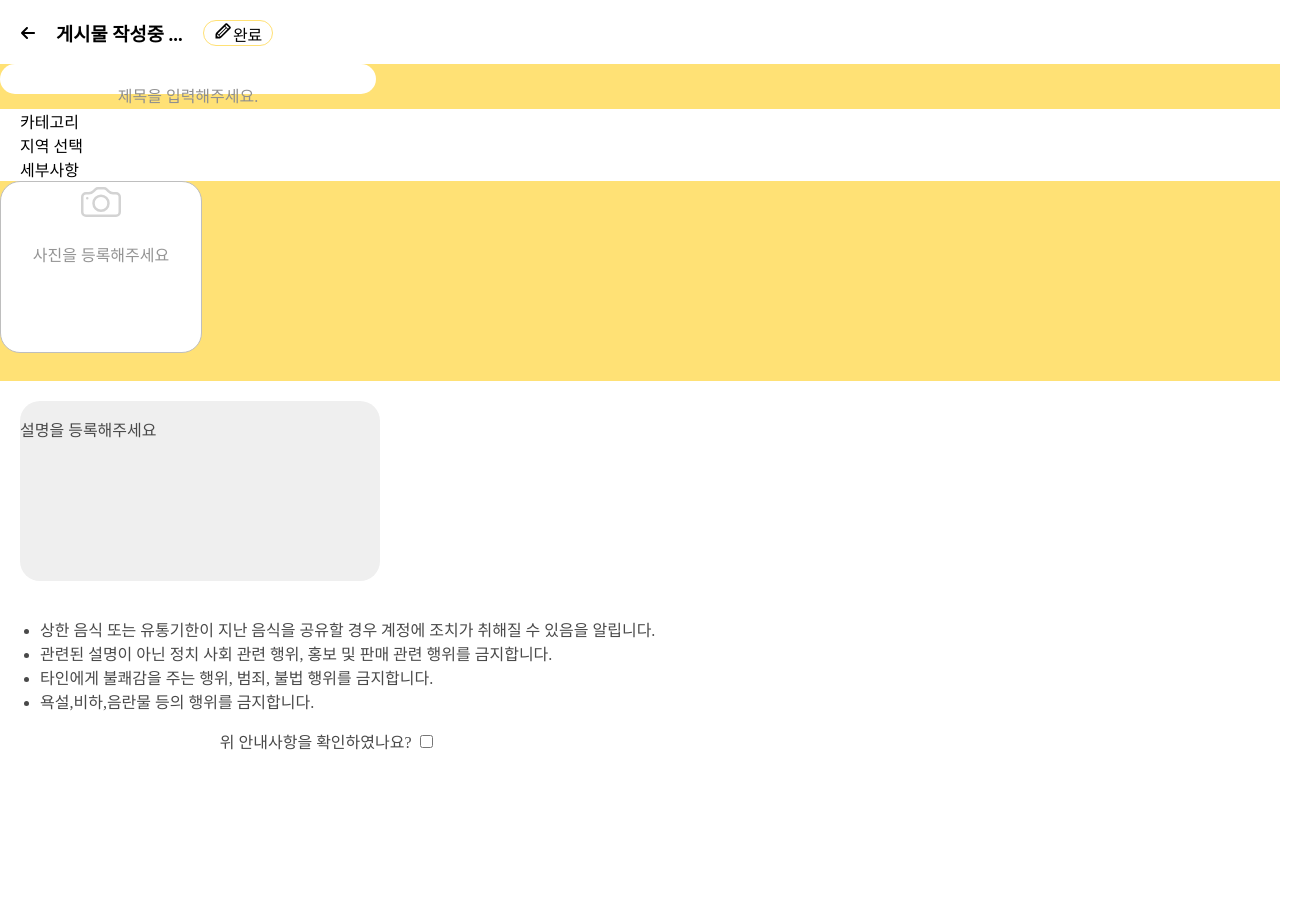
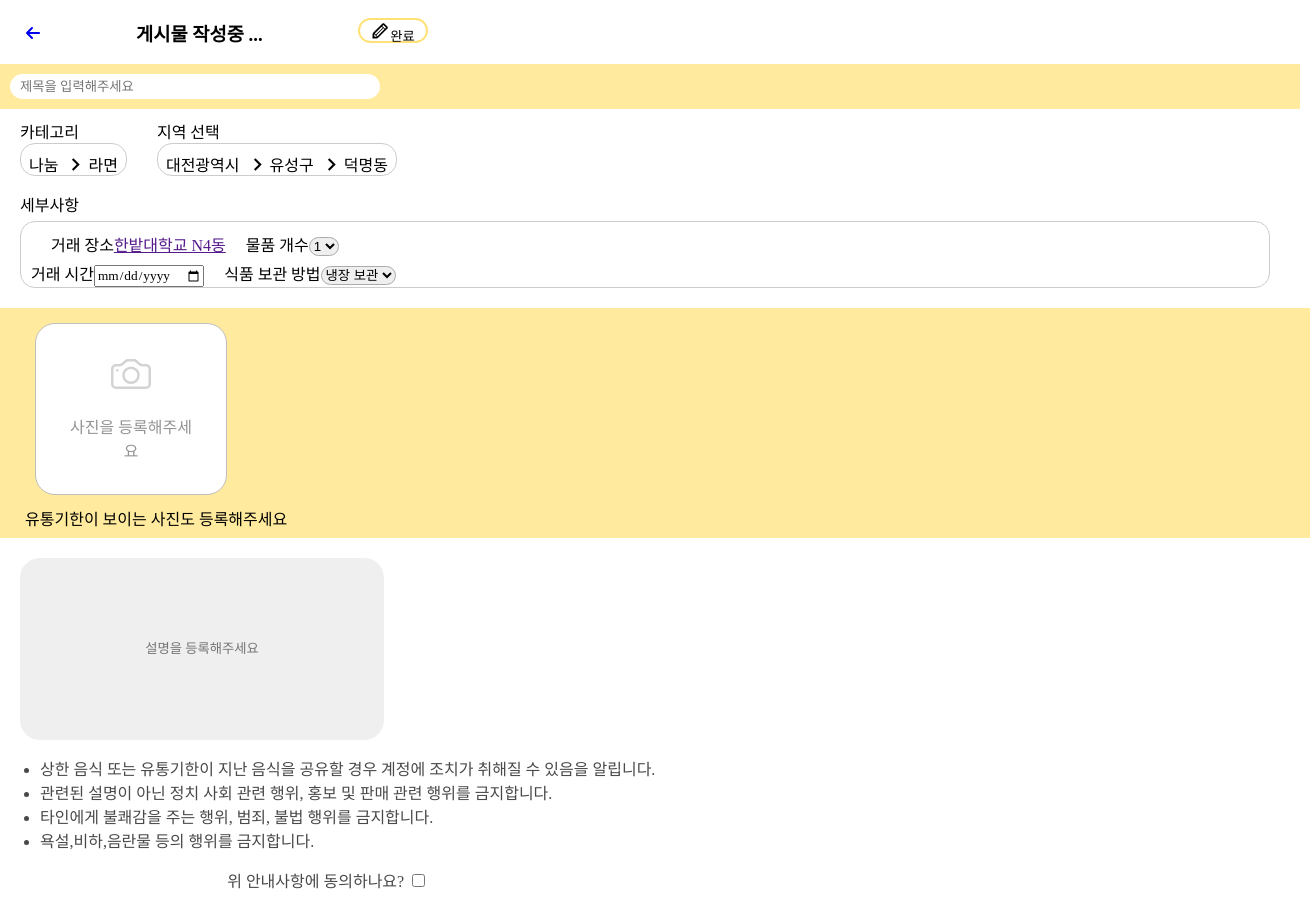
Before and after one commit to delaying/Foodi-e, a React (Create React App) app: page /post/change/write in a window 1280 px wide. Shown: the whole page, 1310 px wide, since content can reach past the window. Before the commit the page ends 800 px from the top, so only its background shows below. Built offline with nearby package versions, Linux system fonts and the light colour scheme; a web font is replaced by a local one.

Commit message:
게시물 작성 페이지css작업

```diff
--- /dev/null
+++ b/postcss.config.js
@@ -0,0 +1,6 @@
+module.exports = {
+  plugins: {
+    tailwindcss: {},
+    autoprefixer: {},
+  },
+}
--- a/src/App.css
+++ b/src/App.css
@@ -34,9 +34,11 @@
 
 }
 
-body{
+body,
+input{
     font-family:var(--font-story);
 }
+
 
 
 /*header*/
@@ -54,25 +56,27 @@ header .title {
     margin-left : 30px;
 }
 
-header .search{
-    display: flex;
-    background-color:var(--main-color);
-    width:190px;
+header .search .search-icon {
+    position:absolute;
+    left:270px;
+    margin-top:-20px;
+}
+
+header .search input{
+    position:relative;
+    background-color:#FFE175;
+    width:200px;
     height : 22px;
+    margin-top:5px;
+    border:none;
     border-radius:20px;
     margin-right:20px;
 }
-
-header .search .search-icon {
-    margin-left:40px;
-    margin-top:2px;
+header .search input::placeholder{
+    color:white;
 }
-
-header .search .search-text {
-    font-size: var(--font-small);
-    color: white;
-    margin-top:5px;
-    margin-left: 20px;
+header .search input:focus{
+    outline:none;
 }
 
 
--- a/src/component/PostComponent.js
+++ b/src/component/PostComponent.js
@@ -59,7 +59,7 @@ function Post() {
                         <span className="post-image" >
                             <img style={postImageStyle} src="https://w.namu.la/s/f736d9222a735c1291edb8e6dcbb53b20bf39160e29e81266741cab1fb40fbed6c6ce7f9ac57657831cf879ba12507d5e2a7779f371d66e0aef77624669602668553052b197f81010a48a4b238a17eee" alt=""/>
                         </span>
-                        <span className="post-title" style={postTitleStyle}>
+                        <span className="post-user-title" style={postTitleStyle}>
                             사과 나눔해요
                         </span>
                         <span className="post-user-image">
--- a/src/routes/WritePost.js
+++ b/src/routes/WritePost.js
@@ -1,70 +1,152 @@
-import React, { useEffect } from 'react';
+import React, {useEffect, useState} from 'react';
 import {Link} from "react-router-dom";
 import {TiPencil} from "react-icons/ti";
 import {ImArrowLeft2} from "react-icons/im";
 import {BsCamera} from "react-icons/bs";
+import {MdKeyboardArrowRight} from "react-icons/md";
 import './writePost.css';
 
+function WritePost({history}) {
+    //사진등록
+    const [myImage, setMyImage] = useState("");
 
+    const addImage = e => {
+        const nowSelectImageList = e.target.files;
+        const nowImageURLList = [...myImage];
 
-function WritePost({history}){
+        for (let i = 0; i < nowImageURLList.length; i++) {
+            const nowImageUrl = URL.createObjectURL(nowSelectImageList[i]);
+            nowImageURLList.push(nowImageUrl);
+        }
+        setMyImage(nowImageURLList);
+        console.log(nowImageURLList);
+    };
 
-    const goBack = ( )=>{
+    const goBack = () => {
         //이전 페이지로 이동
         history.goBack();
     };
 
-
-    return(
+    return (
         <>
             <div className="header">
-                <div onClick={goBack} className="prev-arrow" style={headerStyle}>
-                    <ImArrowLeft2/>
+                {/*이전페이지로 이동*/}
+                {/*<div onClick={goBack} className="prev-arrow">*/}
+                {/*    <ImArrowLeft2/>*/}
+                {/*</div>*/}
+                <div className="prev-arrow">
+                    <Link to="/post">
+                        <ImArrowLeft2/>
+                    </Link>
                 </div>
-                <div className="header-content" style={headerStyle}>
+
+                <div className="header-content">
                     <h3>게시물 작성중 ...</h3>
                 </div>
-                <div className="header-button" style={headerStyle}>
-                    <TiPencil size={20}/>
-                    <span>
+                <div className="header-button">
+                    <button>
+                        <TiPencil size={20}/>
                         완료
-                    </span>
+                    </button>
+
                 </div>
 
             </div>
             <div className="post-title">
-                <div className="post-title-option">
-                    <p>제목을 입력해주세요.</p>
+                <input type="search" placeholder="제목을 입력해주세요"/>
+
+            </div>
+            <div className="post-category">
+                <div className="top-line">
+                    <div className="category-choice">
+                        <span className="category-choice-title">카테고리</span>
+                        <div className="choice-top-button">
+                            <span className="category-first-choice">나눔</span>
+                            <span className="arrowRight-icon"><MdKeyboardArrowRight size={25}/></span>
+                            <span className="category-second-choice">라면</span>
+                        </div>
+
+                    </div>
+                    <div className="area-choice">
+                        <span className="category-choice-title">지역 선택</span>
+                        <div className="choice-top-button">
+                            <span className="area-first-choice">대전광역시</span>
+                            <span className="arrowRight-icon"><MdKeyboardArrowRight size={25}/></span>
+                            <span className="area-second-choice">유성구</span>
+                            <span className="arrowRight-icon"><MdKeyboardArrowRight size={25}/></span>
+                            <span className="area-third-choice">덕명동</span>
+                        </div>
+                    </div>
+                </div>
+
+                <div className="detail-choice">
+                    <p>세부사항</p>
+                    <div className="choice-button">
+                        <div className="top-line">
+                            <span>거래 장소
+                                <a href="">한밭대학교 N4동</a>
+                            </span>
+                            <span>물품 개수
+                               <select>
+                                   <option>1</option>
+                                   <option>2</option>
+                                   <option>3</option>
+                                   <option>4</option>
+                                   <option>5</option>
+                                </select>
+                            </span>
+                        </div>
+                        <div className="bottom-line">
+                            <span>거래 시간
+                                <input type="date"/>
+                            </span>
+                            <span>식품 보관 방법
+                            <select>
+                                   <option>냉장 보관</option>
+                                   <option>냉동 보관</option>
+                                   <option>실온 보관</option>
+                                   <option>기타</option>
+                                </select>
+                            </span>
+                        </div>
+                    </div>
+
                 </div>
             </div>
-            <div className="post-category">
-                <div className="category-choice">카테고리</div>
-                <div className="area-choice">지역 선택</div>
-                <div className="detail-choice">세부사항</div>
-            </div>
+
+
             <div className="post-photo">
-                <div className="add-photo">
-                    <BsCamera size={40} color={'lightGray'}/>
-                    <p>사진을 등록해주세요</p>
-                </div>
 
+                <form method="post" encType="multiple/form-data">
+                    <div className="add-photo">
+                        <label htmlFor="chooseFile">
+                            <img src={myImage} alt=""/>
+                            <BsCamera size={40} color={'lightGray'}/>
+                            <p>사진을 등록해주세요</p>
+                        </label>
+                    </div>
+                    <input type="file" multiple="multiple" id="chooseFile" placeholder="사진을 등록해주세요"
+                           accept=".jpg,.jpeg,.png" onChange={addImage}/>
+                </form>
+                <p className="date-explanation">유통기한이 보이는 사진도 등록해주세요</p>
             </div>
             <div className="post-content">
-                <p>설명을 등록해주세요</p>
+                <input type="text" placeholder="설명을 등록해주세요"/>
 
             </div>
             <div className="post-precations">
                 <ul>
                     <li>상한 음식 또는 유통기한이 지난 음식을 공유할 경우 계정에 조치가
-                        취해질 수 있음을 알립니다.</li>
+                        취해질 수 있음을 알립니다.
+                    </li>
                     <li>관련된 설명이 아닌 정치 사회 관련 행위, 홍보 및 판매 관련 행위를
-                        금지합니다.</li>
+                        금지합니다.
+                    </li>
                     <li>타인에게 불쾌감을 주는 행위, 범죄, 불법 행위를 금지합니다.</li>
                     <li>욕설,비하,음란물 등의 행위를 금지합니다.</li>
                 </ul>
                 <div className="check-agree">
-                    <p>위 안내사항을 확인하였나요? <input type="checkbox"/></p>
-
+                    <p>위 안내사항에 동의하나요? <input type="checkbox"/></p>
                 </div>
 
             </div>
@@ -74,11 +156,5 @@ function WritePost({history}){
     )
 }
 
-const headerStyle={
-    display: 'inline-block',
-    marginLeft:'20px',
-}
-
-
 
 export default WritePost;
--- a/src/routes/writePost.css
+++ b/src/routes/writePost.css
@@ -1,71 +1,141 @@
-.header-button {
-  background-color:white;
-  width:68px;
-  height:24px;
-  text-align:center;
-  border:1.5px solid #FFE175;
-  border-radius:30px;
+.header .prev-arrow,
+.header .header-content,
+.header .header-button{
+    display: inline-block;
+    margin-left: 25px;
+}
+.header .prev-arrow,
+.header .header-content{
+    margin-right:70px;
 }
 
-.post-title{
- background-color:#FFE175;
- width:100%;
- height:45px;
+
+.header .header-button button {
+    background-color: white;
+    width: 70px;
+    height: 25px;
+    text-align: center;
+    border: 2px solid #FFE175;
+    border-radius: 30px;
 }
 
-.post-title-option{
-    display: inline-block;
-     color: #8f8f8f;
-     height:24px;
-     width:370px;
-     background-color:white;
-     padding:3px;
-     border-radius:20px;
-     text-align:center;
-    /*중앙으로 옮기기 ㅜㅜ*/
-    vertical-align: middle;
+.post-title {
+    background-color: rgba(255, 225, 117, 0.70);
+    width: 100%;
+    height:25px;
+    padding:10px;
+    margin-bottom:10px;
 }
 
-.post-category{
-    display: block;
+.post-title input {
+    border: none;
+    background-color: white;
+    width: 370px;
+    height: 25px;
+    border-radius: 20px;
+    padding:10px;
+}
+
+.post-title input:focus {
+    outline: none;
+}
+
+
+.post-category .top-line{
+    display: flex;
+    margin-left: 20px;
+}
+
+.post-category .choice-top-button{
+    border:1px solid #cccccc;
+    border-radius:15px;
+    height:15px;
+    padding:8px;
+    margin-right: 30px;
+    display: flex;
+}
+
+.post-category .choice-button{
+    border:1px solid #cccccc;
+    border-radius:15px;
+    height:45px;
+    padding:10px;
+    margin-right: 10px;
+    margin-left: 20px;
+}
+
+.post-category .detail-choice p{
+    margin-left:20px;
+    margin-bottom:5px;
+
+}
+.post-category .detail-choice span{
+    margin-right:20px;
+    margin-bottom:5px;
+}
+
+.post-category .arrowRight-icon{
+    margin-left:5px;
+
+}
+
+
+
+select{
+    border-radius:10px;
+    border:1px solid #ababab;
+}
+
+.post-photo {
+    background-color: rgba(255, 225, 117, 0.70);
+    width: 100%;
+    height: 200px;
+    padding:15px;
+    margin-top:20px;
+}
+
+.post-photo .add-photo {
+    background-color: white;
+    width: 130px;
+    height: 110px;
+    border: 1.5px solid #bebebe;
+    border-radius: 20px;
+    color: #949494;
+    text-align: center;
+    padding:30px;
     margin-left:20px;
 }
-
-.post-photo{
-    background-color: #FFE175;
-    width:100%;
-    height:200px;
+.post-photo #chooseFile{
+    visibility:hidden;
 }
 
-.post-photo .add-photo{
-    background-color:white;
-    width:200px;
-    height:170px;
-    border: 1.5px solid #bebebe;
-    border-radius:20px;
-    color: #949494;
-    text-align:center;
+.post-photo .date-explanation{
+    margin-top:-10px;
+    margin-left:10px;
 }
 
-.post-content{
+.post-content input {
     background-color: #efefef;
-    width:360px;
-    height:180px;
-    margin:20px;
-    border-radius:20px;
-}
-.post-content p{
-    color: #494949;
-    display: inline-block;
-    /*text-align:center;*/
-    vertical-align: middle;
+    width: 360px;
+    height: 180px;
+    margin: 20px;
+    border-radius: 20px;
+    text-align: center;
+    border: none;
 }
 
-.post-precations{
-    color:#494949;
+.post-content input:focus {
+    outline: none;
+}
+
+
+.post-precations {
+    margin-top:-20px;
+    margin-right:20px;
+    color: #494949;
     display: inline-block;
 }
 
-.post-precations .check-agree{
-    text-align:center;
+.post-precations .check-agree {
+    text-align: center;
 }
```
Also changed, not shown: package.json (+11 -2 lines), src/component/HeaderComponent.js (+4 -6 lines), tailwind.config.js (added, +7 -0 lines), 1 other file (tests, documents, lock files or other folders).
